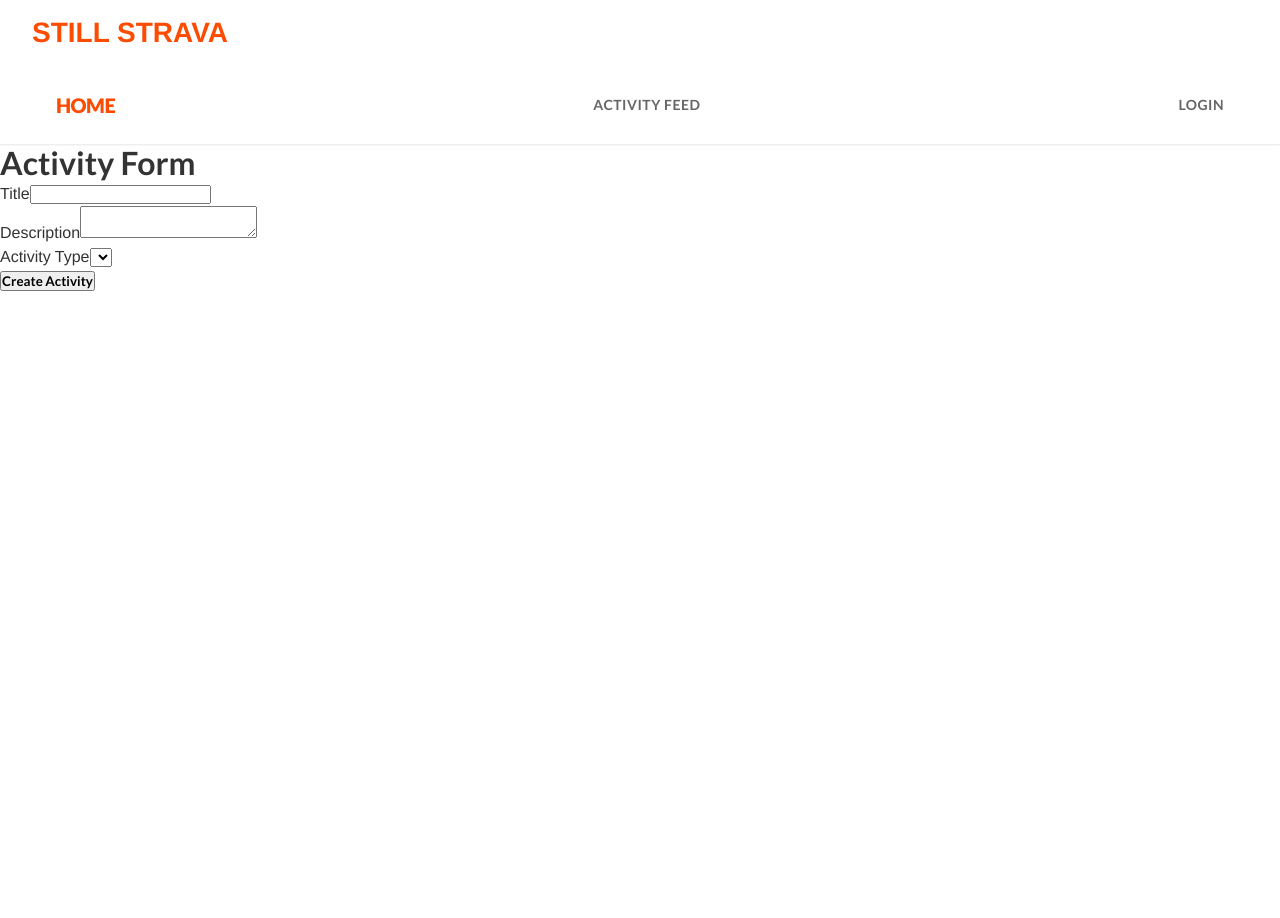
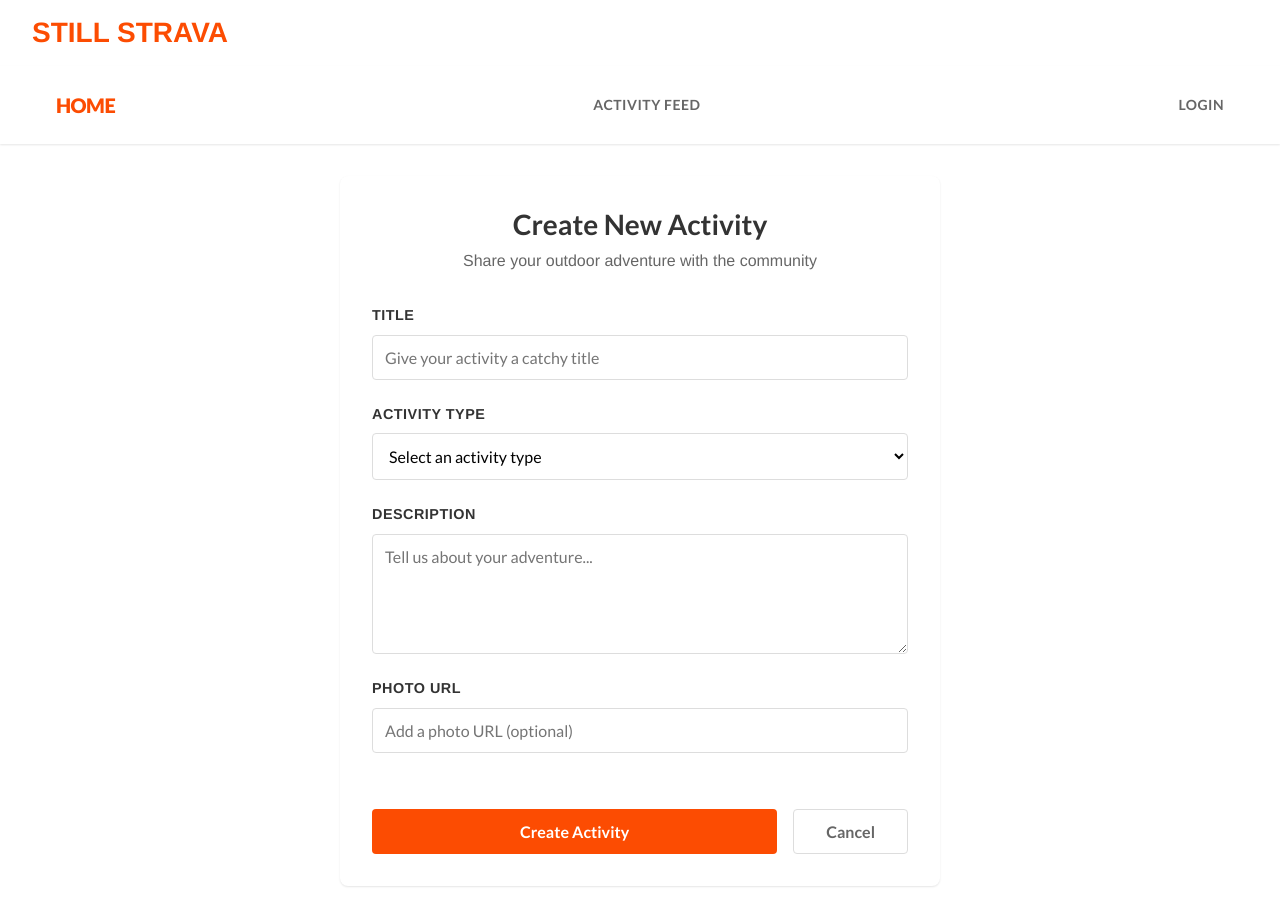
Before and after one commit to ThisbeSchoJo/still-strava, a React (Create React App) app in the folder client/: page /activities/new in a window 1280 px wide. Before the commit the page ends 800 px from the top, so only its background shows below. Built offline with nearby package versions, Linux system fonts and the light colour scheme.

Commit message:
Added onClick to Add Activity button, updated ActivityForm styling in activityform.css, and updated content in ActivityForm.js

```diff
--- a/client/src/components/activities/ActivityForm.js
+++ b/client/src/components/activities/ActivityForm.js
@@ -2,27 +2,86 @@
 
 function ActivityForm() {
   return (
-        <div>
-            <h1>Activity Form</h1>
-            <form>
-                <div>
+    <div className="activity-form-container">
+      <div className="activity-form-header">
+        <h1>Create New Activity</h1>
+        <p>Share your outdoor adventure with the community</p>
+      </div>
+
+      <form className="activity-form">
+        <div className="form-group">
           <label htmlFor="title">Title</label>
-                    <input type="text" id="title" name="title" />
+          <input
+            type="text"
+            id="title"
+            name="title"
+            placeholder="Give your activity a catchy title"
+          />
         </div>
-                <div>
-                    <label htmlFor="description">Description</label>
-                    <textarea id="description" name="description" />
-                </div>
-                <div>
+
+        <div className="form-group">
           <label htmlFor="activity_type">Activity Type</label>
           <select id="activity_type" name="activity_type">
-                        {/* TODO: Add activity types */}
+            <option value="">Select an activity type</option>
+            <option value="Hammocking">Hammocking</option>
+            <option value="Rockhounding">Rockhounding</option>
+            <option value="Sunset Watching">Sunset Watching</option>
+            <option value="Sunrise Watching">Sunrise Watching</option>
+            <option value="Camping">Camping</option>
+            <option value="Foraging">Foraging</option>
+            <option value="Stargazing">Stargazing</option>
+            <option value="Bird Watching">Bird Watching</option>
+            <option value="Wood carving">Wood carving</option>
+            <option value="Seashell Collecting">Seashell Collecting</option>
+            <option value="Fossil Hunting">Fossil Hunting</option>
+            <option value="Fishing">Fishing</option>
+            <option value="Picnicking">Picnicking</option>
+            <option value="Mycology Walk">Mycology Walk</option>
+            <option value="Outdoor Reading">Outdoor Reading</option>
+            <option value="Campfire">Campfire</option>
+            <option value="Bioblitzing">Bioblitzing</option>
+            <option value="Catching fireflies">Catching fireflies</option>
+            <option value="Tidepooling">Tidepooling</option>
+            <option value="Building a sandcastle">Building a sandcastle</option>
+            <option value="Building a snowman">Building a snowman</option>
+            <option value="Skipping stones">Skipping stones</option>
+            <option value="Catching amphibians and reptiles">
+              Catching amphibians and reptiles
+            </option>
+            <option value="Gardening">Gardening</option>
           </select>
         </div>
-                <button type="submit">Create Activity</button>
+
+        <div className="form-group">
+          <label htmlFor="description">Description</label>
+          <textarea
+            id="description"
+            name="description"
+            placeholder="Tell us about your adventure..."
+          />
+        </div>
+
+        <div className="form-group">
+          <label htmlFor="photos">Photo URL</label>
+          <input
+            type="text"
+            id="photos"
+            name="photos"
+            placeholder="Add a photo URL (optional)"
+          />
+        </div>
+
+        <div className="activity-form-buttons">
+          <button type="submit" className="submit-button">
+            Create Activity
+          </button>
+          <button type="button" className="cancel-button">
+            Cancel
+          </button>
+        </div>
       </form>
     </div>
-    )
+  );
 }
 
 export default ActivityForm;
--- a/client/src/components/activities/ActivityList.js
+++ b/client/src/components/activities/ActivityList.js
@@ -52,7 +52,7 @@
     <div className="activity-list-container">
       <h1>Activity Feed</h1>
       <div>
-        <button className="add-activity-button">Add Activity</button>
+        <button className="add-activity-button" onClick={handleAddActivity}>Add Activity</button>
       </div>
       <div className="activity-list">
         {activities && activities.length > 0 ? (
```
Lines whose indentation alone changed are shown as unchanged.
